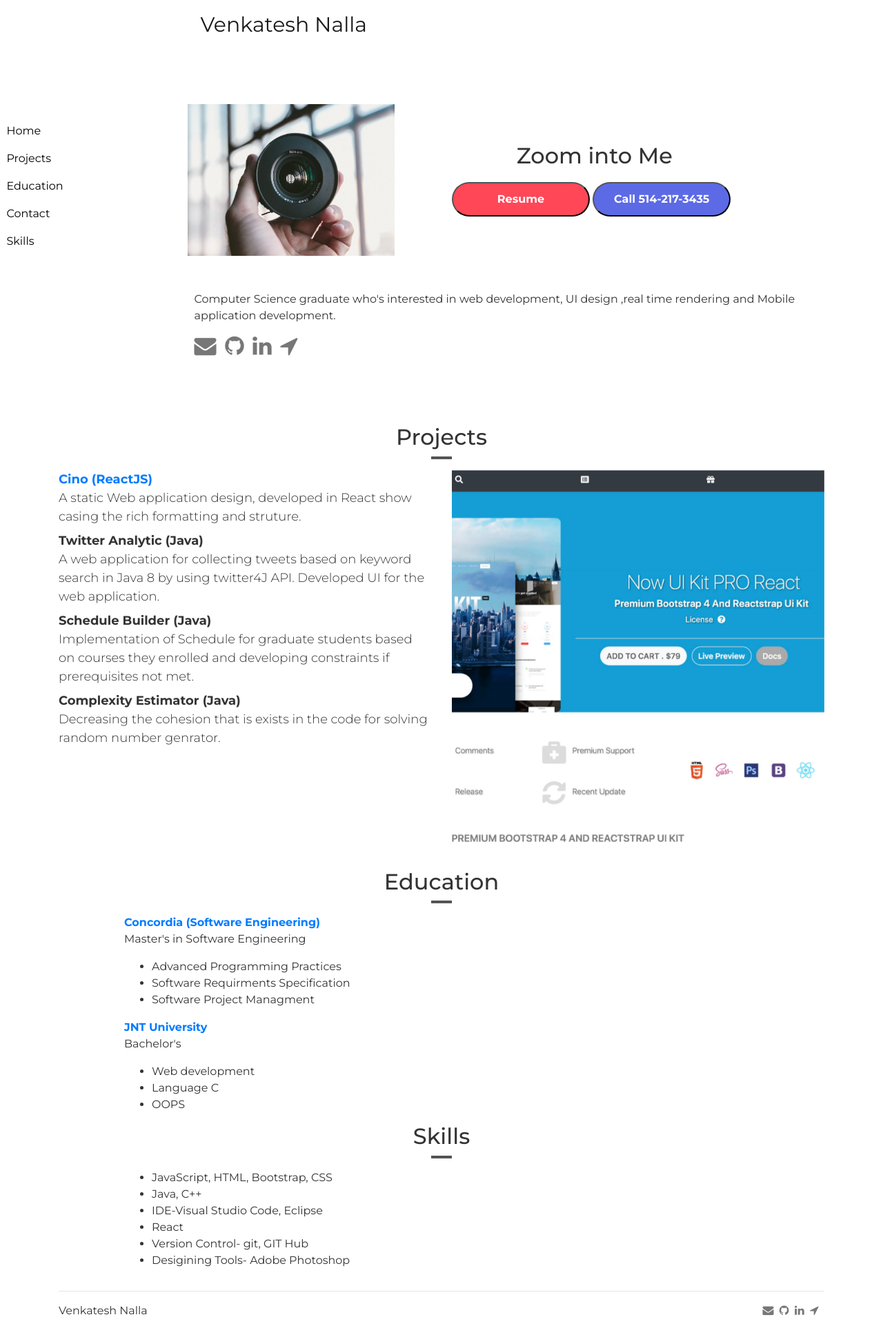
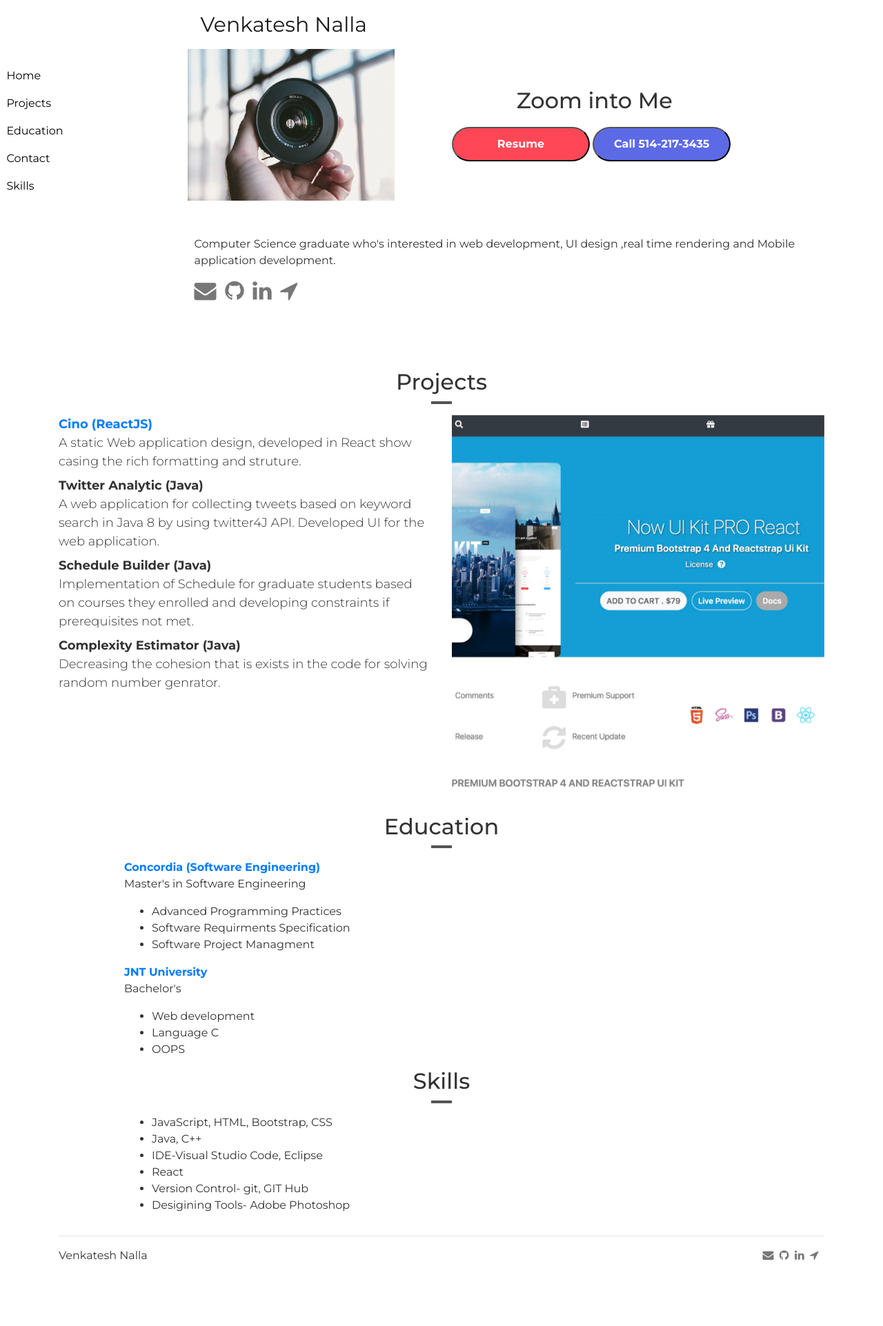
Before and after one commit to venkateshnalla94/venkateshnalla94.github.io, a Jekyll site: the page built from index.html, in a window 1280 px wide. Shown: the whole page at 69% size. Built offline with Jekyll 4.4.1, drawn with Linux system fonts in a browser that asks for light colours; nearby versions of some CDN libraries; after the commit the page ends 1843 px from its top, so only the background shows below that.

Commit message:
Section padding removed

```diff
--- a/index.html
+++ b/index.html
@@ -2,7 +2,7 @@
 layout: default
 ---
 
-<section id="home" style="padding: 80px 0px 40px 0px;">
+<section id="home" style="padding: 0px 0px 40px 0px;">
   <div class="row ">
     <div class="col-md-2 ">
       <nav style="margin-top: 10%">
```
